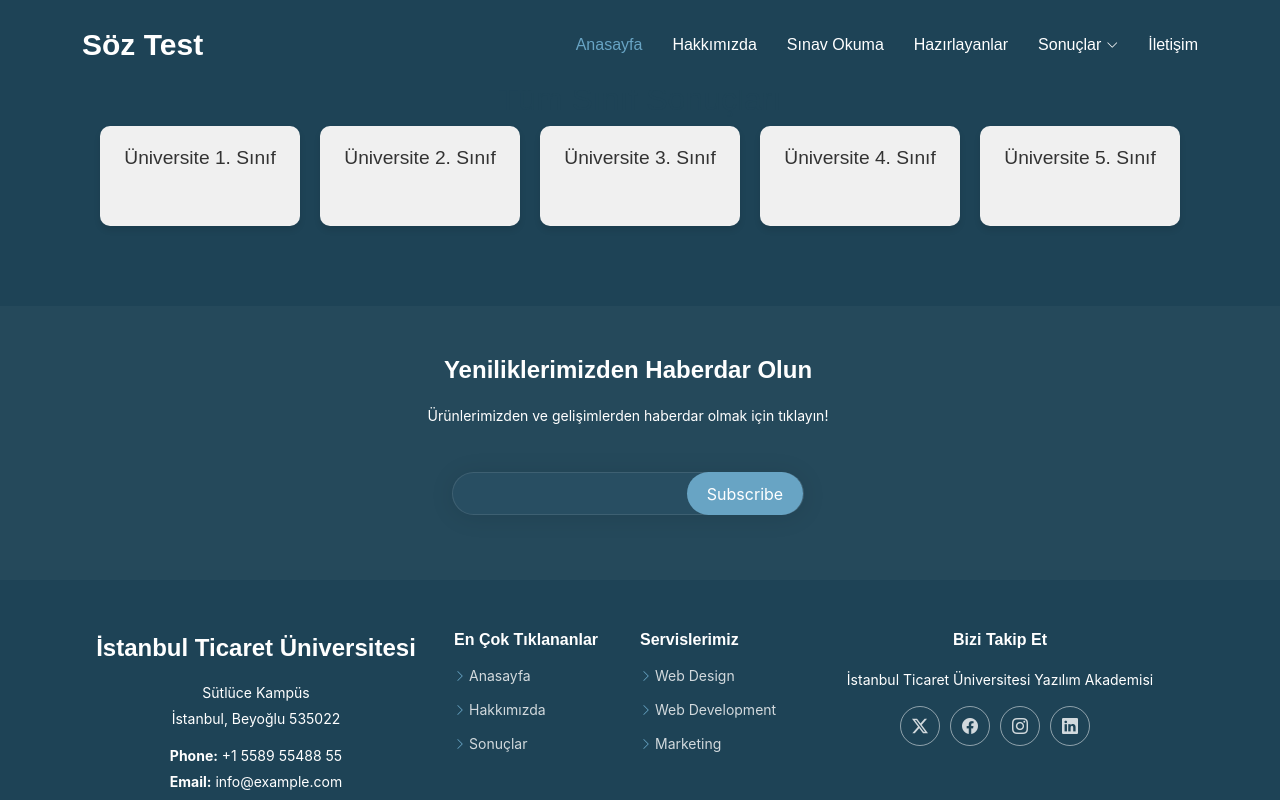
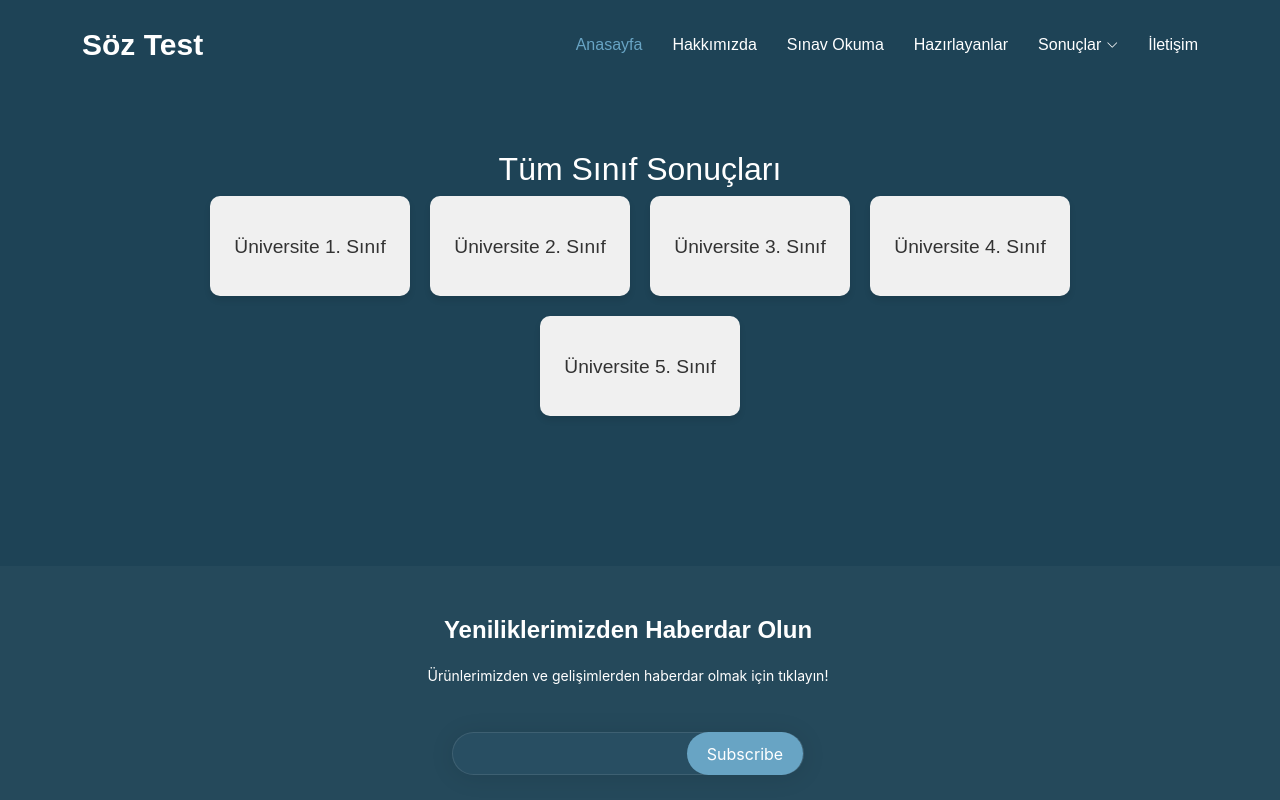
Before and after one commit to busraknar/my-test-app, a React (Create React App) app: page /result in a window 1280 px wide. Shown: the top 800 px of the page. Built offline with nearby package versions, Linux system fonts and the light colour scheme.

Commit message:
All result

```diff
--- a/src/pages/ResultAll/ResultAll.css
+++ b/src/pages/ResultAll/ResultAll.css
@@ -1,6 +1,10 @@
 .all-results-container {
     text-align: center;
-    padding: 80px;
+    padding: 150px;
+  }
+
+  .all-results-container h2{
+    color: white;
   }
 
   .cards-container {
@@ -17,6 +21,8 @@
     width: 200px;
     height: 100px;
     text-align: center;
+    display: flex;
+    align-items: center;
     justify-content: center;
     box-shadow: 0 4px 6px rgba(0, 0, 0, 0.1);
     transition: transform 0.2s ease-in-out;
```
